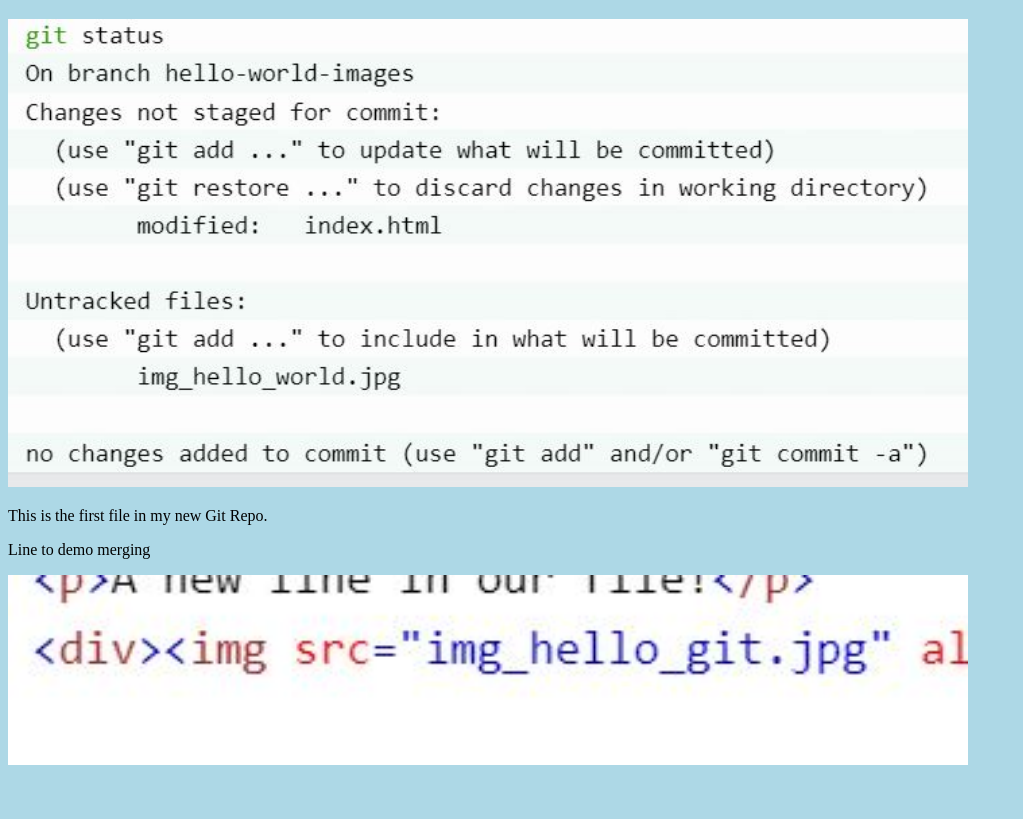
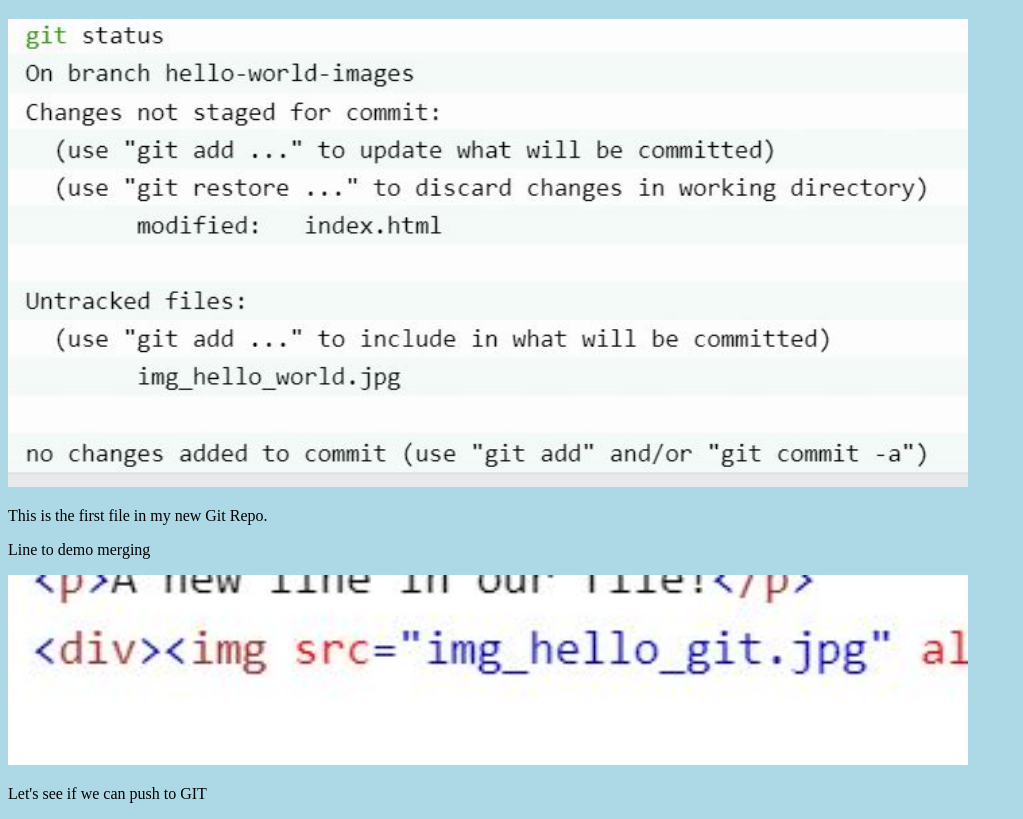
Before and after one commit to Noelf22/NFLearning, a plain HTML site: page index.html in a window 1280 px wide. Shown: the part 61-880 px from the top of the page, without its empty margins (0-1023 px from the left). Before the commit the page ends 838 px from the top, so only its background shows below. Drawn offline with Linux system fonts and the light colour scheme.

Commit message:
Updated index.html, new line about pushing to github

```diff
--- a/index.html
+++ b/index.html
@@ -13,7 +13,7 @@
     <p>This is the first file in my new Git Repo.</p>
     <p>Line to demo merging</p>
     <div><img src="img_hello_git.jpg" alt="Hello GIT!" style="width:100%;max-width:960px"></div>
-
+    <p>Let's see if we can push to GIT</p>
 </body>
 
 </html>
```
